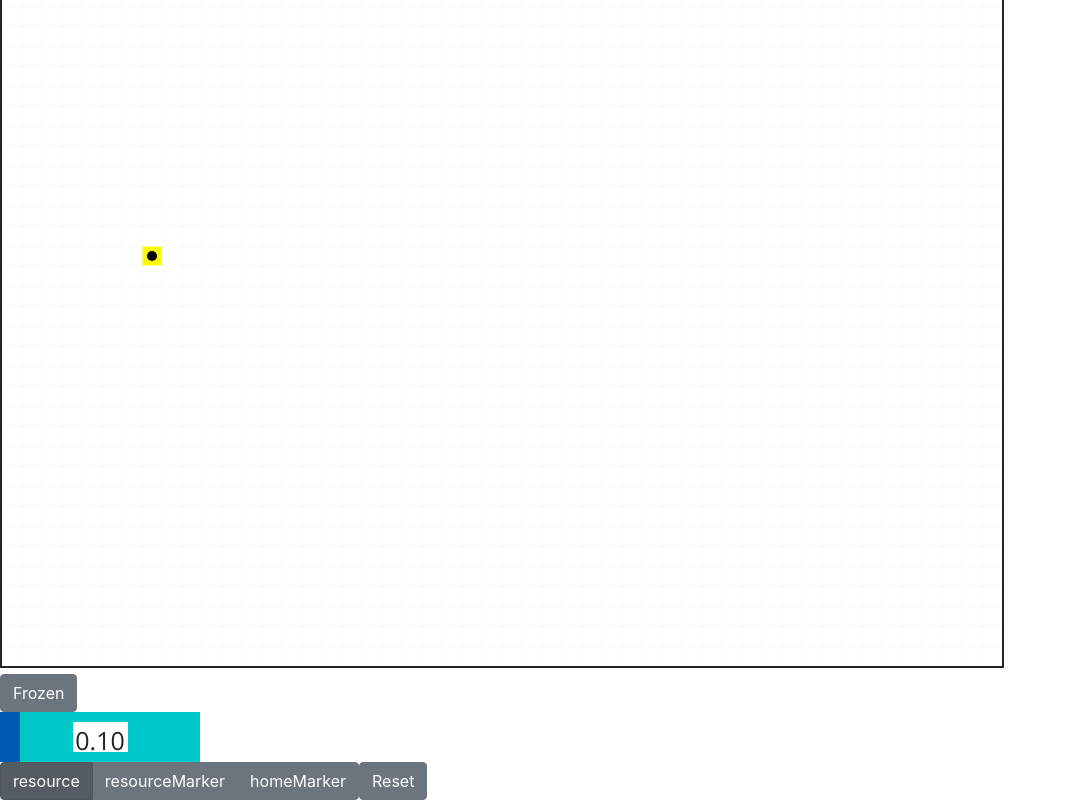
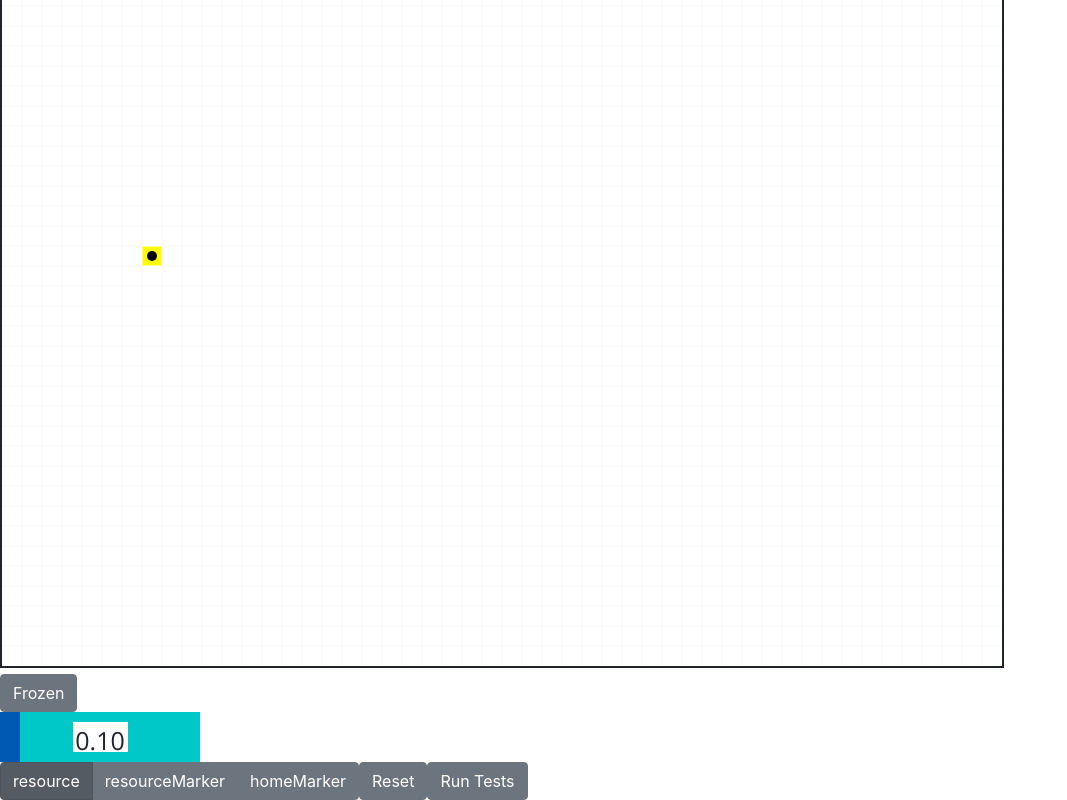
Before and after one commit to Callum-Halton/ants, a React (Create React App) app: page / in a window 1280 px wide. Shown: the part 336-1136 px from the top of the page, without its empty margins (0-1067 px from the left). Built offline with nearby package versions, Linux system fonts and the light colour scheme.

Commit message:
Moved tests out of terrain.js and made work at simulation level

```diff
--- a/src/simulation/controls.js
+++ b/src/simulation/controls.js
@@ -21,6 +21,7 @@ export default function Controls(props) {
             paletteFeatures={props.paletteFeatures}
           />
           <ResetSimulation resetSimulation={props.resetSimulation}/>
+          <RunTests runTests={props.runTests}/>
         </div>
       </div>
       {/* Duncan put this here to play with it
@@ -62,3 +63,8 @@ function ResetSimulation(props) {
   return (<button type="button" className={"btn btn-secondary"}
           onClick={props.resetSimulation}> Reset </button>);
 }
+
+function RunTests(props) {
+  return (<button type="button" className={"btn btn-secondary"}
+          onClick={props.runTests}> Run Tests </button>);
+}
--- a/src/simulation/simulation.js
+++ b/src/simulation/simulation.js
@@ -1,6 +1,7 @@
 import React from 'react';
 import Controls from './controls';
 import Terrain from './terrain.js';
+import Test from './test.js';
 
 class PureCanvas extends React.Component {
 
@@ -41,6 +42,7 @@ export default class Simulation extends React.Component {
     this.selectPaletteFeature = this.selectPaletteFeature.bind(this);
     this.selectPaletteFeatureAmount = this.selectPaletteFeatureAmount.bind(this);
     this.resetSimulation = this.resetSimulation.bind(this);
+    this.runTests = this.runTests.bind(this);
     this.paletteFeatures = ["resource", "resourceMarker", "homeMarker"];
   }
 
@@ -83,6 +85,11 @@ export default class Simulation extends React.Component {
     });
   }
 
+  runTests() {
+    const test = new Test();
+    test.runAll();
+  }
+
   // componentDidUpdate() { }
 
   canvasClick(nativeEvent) {
@@ -118,6 +125,7 @@ export default class Simulation extends React.Component {
           selectPaletteFeatureAmount={this.selectPaletteFeatureAmount}
           paletteFeatureAmount={this.state.paletteFeatureAmount}
           resetSimulation={this.resetSimulation}
+          runTests={this.runTests}
         />
       </div>
     );
--- /dev/null
+++ b/src/simulation/test.js
@@ -0,0 +1,61 @@
+import { Point } from './utils.js';
+import { CellLoc } from './cell.js';
+import Terrain from './terrain.js'
+
+export default class Test {
+  constructor() {
+    this._assertionFailCount = 0;
+    this._assertionPassCount = 0;
+  }
+
+  _assertEqual(a, b) {
+    if (a !== b) {
+      this._assertionFailCount += 1;
+    } else {
+      this._assertionPassCount += 1;
+    }
+  }
+
+  _testPoint() {
+    let p = new Point(25, 300);
+    this._assertEqual(p.x, 25);
+    this._assertEqual(p.y, 300);
+  }
+
+  _testCellLoc() {
+    let c = new CellLoc(60, 22);
+    this._assertEqual(c.row, 60);
+    this._assertEqual(c.col, 22);
+  }
+
+  _testPointToCellLoc() {
+    let p = new Point(150, 223);
+    let terrain = new Terrain(1000, 1000);
+    let c = terrain.pointToCellLoc(p, 26);
+    this._assertEqual(c.row, 8);
+    this._assertEqual(c.col, 5);
+    p = new Point(30, 20);
+    c = terrain.pointToCellLoc(p, 10);
+    this._assertEqual(c.row, 2);
+    this._assertEqual(c.col, 3);
+    p = new Point(29, 19);
+    c = terrain.pointToCellLoc(p, 10);
+    this._assertEqual(c.row, 1);
+    this._assertEqual(c.col, 2);
+  }
+
+  _testLine() {
+  }
+
+  runAll() {
+    console.log("Runing all tests");
+    this._testPoint();
+    this._testCellLoc();
+    this._testPointToCellLoc();
+    this._testLine();
+    let totalAssertions = this._assertionFailCount + this._assertionPassCount;
+    console.log("Total assertions: " + totalAssertions);
+    console.log("Total failed assertions: " + this._assertionFailCount);
+    console.log("Total passed assertions: " + this._assertionPassCount);
+  }
+}
```
Also changed, not shown: src/simulation/terrain.js (+0 -79 lines).
